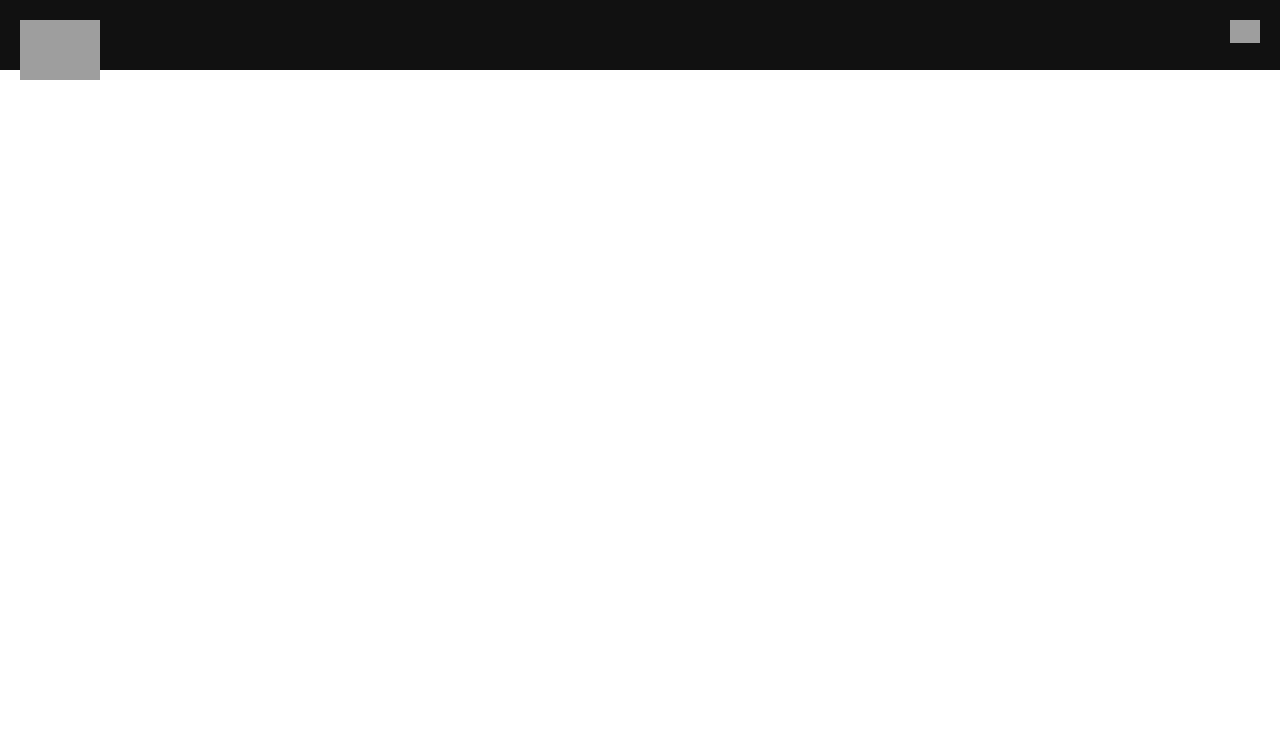
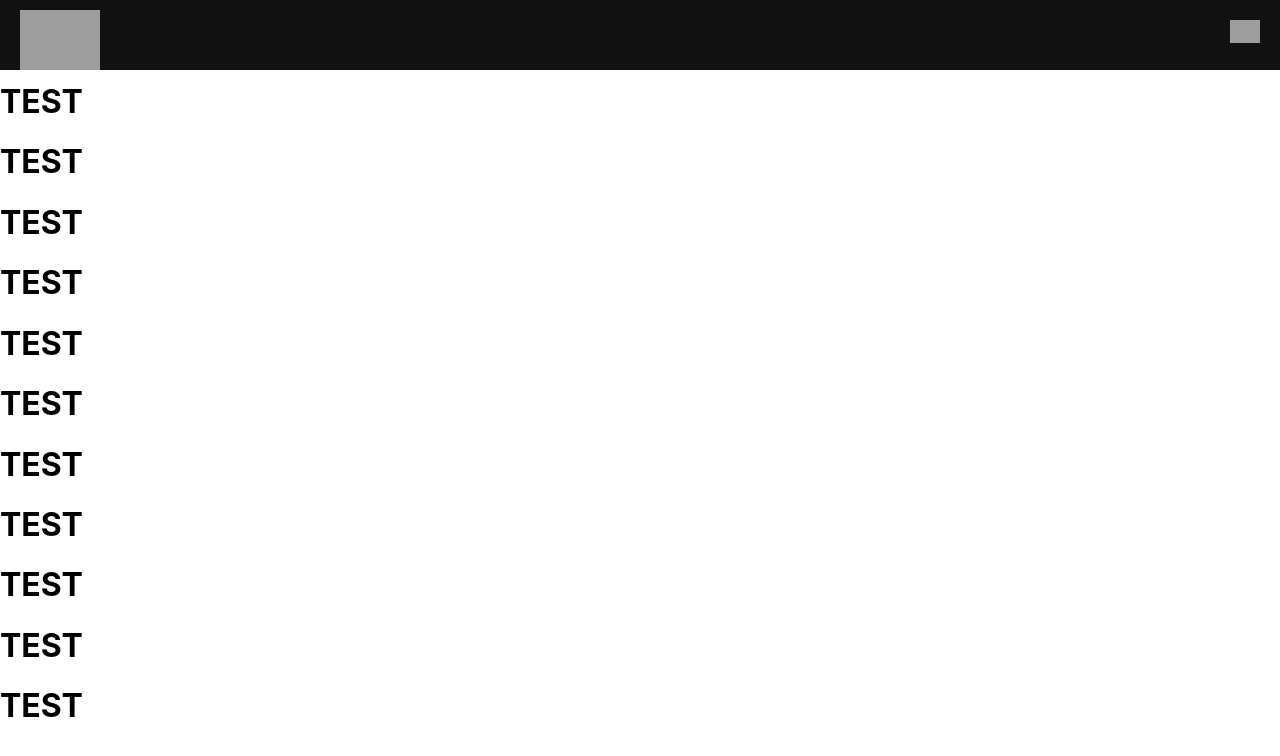
Before and after one commit to oranje19/Netflix, a React (Create React App) app: page / in a window 1280 px wide. Shown: the top 756 px of the page. Built offline with nearby package versions, Linux system fonts and the light colour scheme; grey boxes are pictures that could not be loaded.

Commit message:
Add NavBar Top

```diff
--- a/src/components/homeScreen/homeScreen.js
+++ b/src/components/homeScreen/homeScreen.js
@@ -7,6 +7,19 @@ function HomeScreen() {
         <div className="homeScreen">
             <NavBar />
 
+            <h1>TEST</h1>
+            <h1>TEST</h1>
+            <h1>TEST</h1>
+            <h1>TEST</h1>
+            <h1>TEST</h1>
+            <h1>TEST</h1>
+            <h1>TEST</h1>
+            <h1>TEST</h1>
+            <h1>TEST</h1>
+            <h1>TEST</h1>
+            <h1>TEST</h1>
+            <h1>TEST</h1>
+
             {/* Banner */}
 
             {/* Row */}
--- a/src/components/navBar/navBar.css
+++ b/src/components/navBar/navBar.css
@@ -18,6 +18,7 @@
 
 .navBar__logo {
     position: fixed;
+    top: 10px;
     left: 0;
     width: 80px;
     object-fit: contain;
--- a/src/components/navBar/navBar.js
+++ b/src/components/navBar/navBar.js
@@ -1,7 +1,22 @@
-import React from 'react';
+import React, { useEffect, useState } from 'react';
 import "./navBar.css";
 
 function NavBar() {
+    const [show, handleShow] = useState(false);
+
+    const transitionNavBar = () => {
+        if (window.scrollY > 100) {
+            handleShow(true)
+        } else {
+            handleShow(false)
+        }
+    }
+
+    useEffect(() => {
+        window.addEventListener("scroll", transitionNavBar)
+        return () => window.removeEventListener("scroll", transitionNavBar)
+    }, [])
+
     return (
         <div className="navBar navBar__black">
             <div className="navBar__contents">
```
